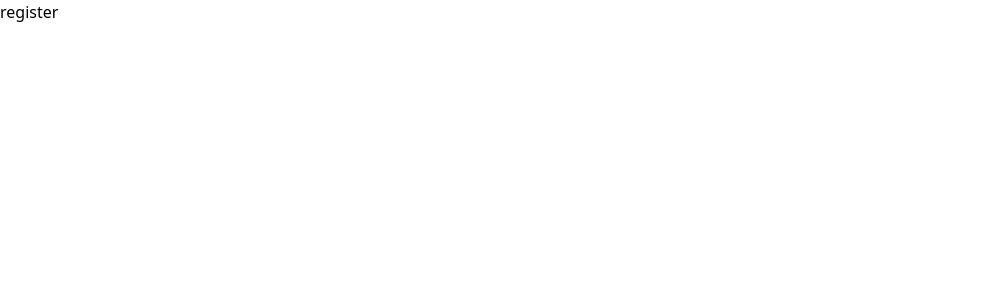
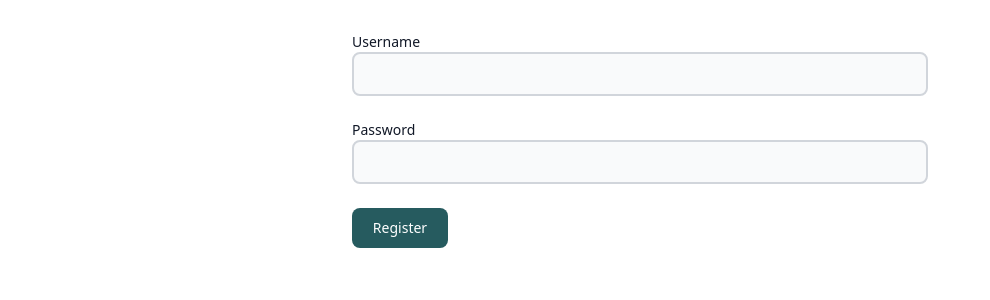
Before and after one commit to FranciscoTurro/litepost, a Next.js app in the folder client/: page /register in a window 1280 px wide. Shown: the top 300 px of the page, without its empty margins (0-990 px from the left). Built offline with nearby package versions, Linux system fonts and the light colour scheme.

Commit message:
working on register page

```diff
--- a/client/src/pages/register.tsx
+++ b/client/src/pages/register.tsx
@@ -1,5 +1,61 @@
+import { FormEvent, useState } from 'react';
+
+interface IUser {
+  username: string;
+  password: string;
+}
+
 const Register = () => {
-  return <div>register</div>;
+  const [user, setUser] = useState<IUser>({ username: '', password: '' });
+
+  const handleSubmit = (e: FormEvent<HTMLFormElement>) => {
+    e.preventDefault();
+    console.log(user);
+  };
+
+  return (
+    <div className="max-w-3xl w-full mt-8 mx-auto flex flex-col items-center">
+      <form onSubmit={handleSubmit} autoComplete="off" className="w-3/4">
+        <div className="mb-6">
+          <label
+            htmlFor="username"
+            className="block text-sm font-medium text-gray-900"
+          >
+            Username
+          </label>
+          <input
+            onChange={(e) => setUser({ ...user, username: e.target.value })}
+            value={user.username}
+            id="username"
+            className="bg-gray-50 border-2 outline-none border-gray-300 text-gray-900 text-sm rounded-lg focus:border-atomic_teal-1 block w-full p-2.5"
+            required
+          />
+        </div>
+        <div className="mb-6">
+          <label
+            htmlFor="password"
+            className="block text-sm font-medium text-gray-900"
+          >
+            Password
+          </label>
+          <input
+            onChange={(e) => setUser({ ...user, password: e.target.value })}
+            value={user.password}
+            type="password"
+            id="password"
+            className="bg-gray-50 border-2 outline-none border-gray-300 text-gray-900 text-sm rounded-lg focus:border-atomic_teal-1 block w-full p-2.5"
+            required
+          />
+        </div>
+        <button
+          type="submit"
+          className="w-24 bg-atomic_teal-1 hover:bg-atomic_teal-2  text-white font-medium rounded-lg text-sm px-5 py-2.5 text-center"
+        >
+          Register
+        </button>
+      </form>
+    </div>
+  );
 };
 
 export default Register;
--- a/client/tailwind.config.js
+++ b/client/tailwind.config.js
@@ -2,7 +2,21 @@
 module.exports = {
   content: ['./src/**/*.{js,ts,jsx,tsx}'],
   theme: {
-    extend: {},
+    extend: {
+      colors: {
+        atomic_teal: {
+          1: '#265b5f',
+          2: '#1e494c',
+        },
+        fossil: {
+          1: '#e4ddcd',
+        },
+        bright_crimson: {
+          1: '#cc150b',
+          2: '#820e07',
+        },
+      },
+    },
   },
   plugins: [],
 };
```
